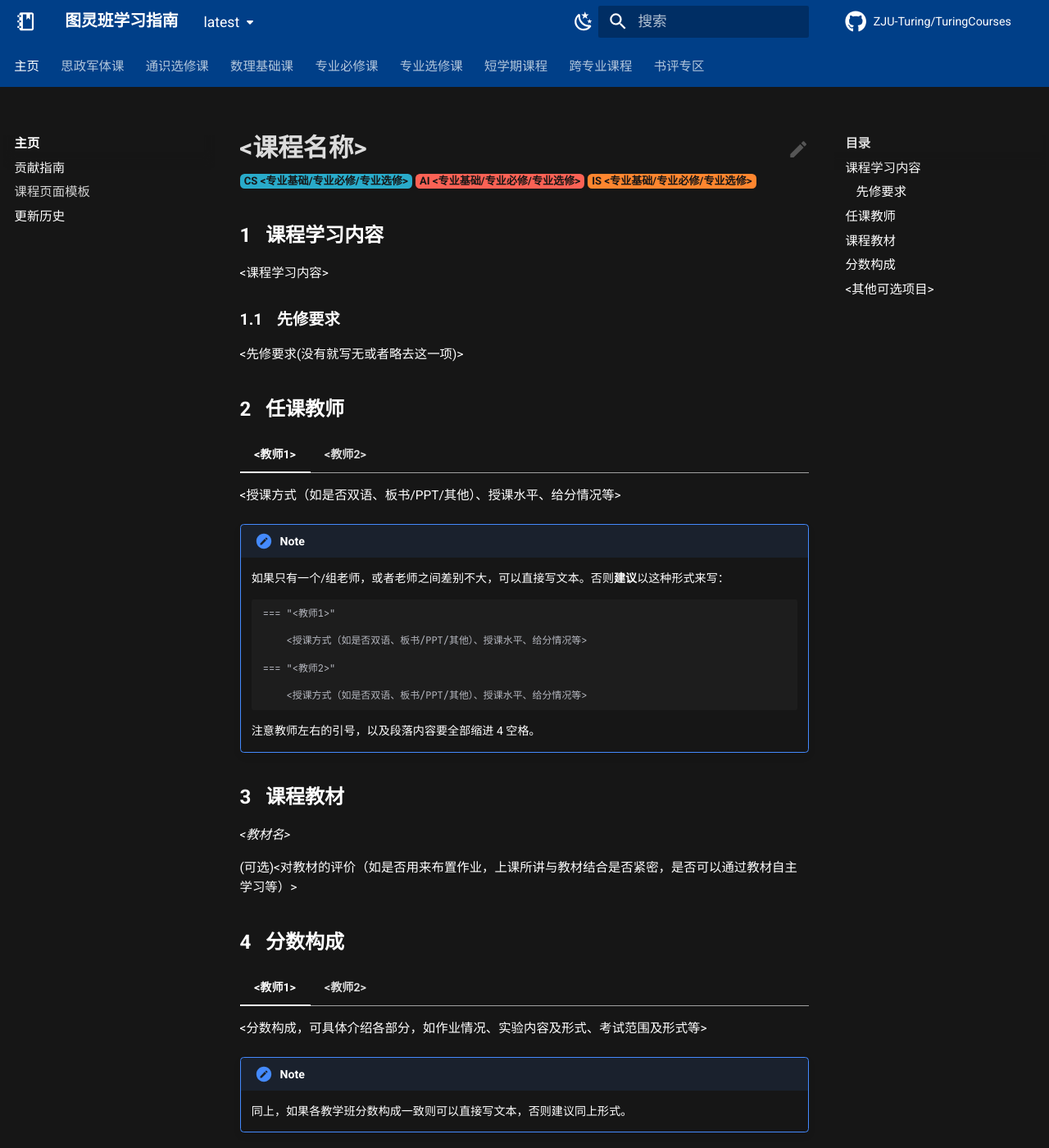
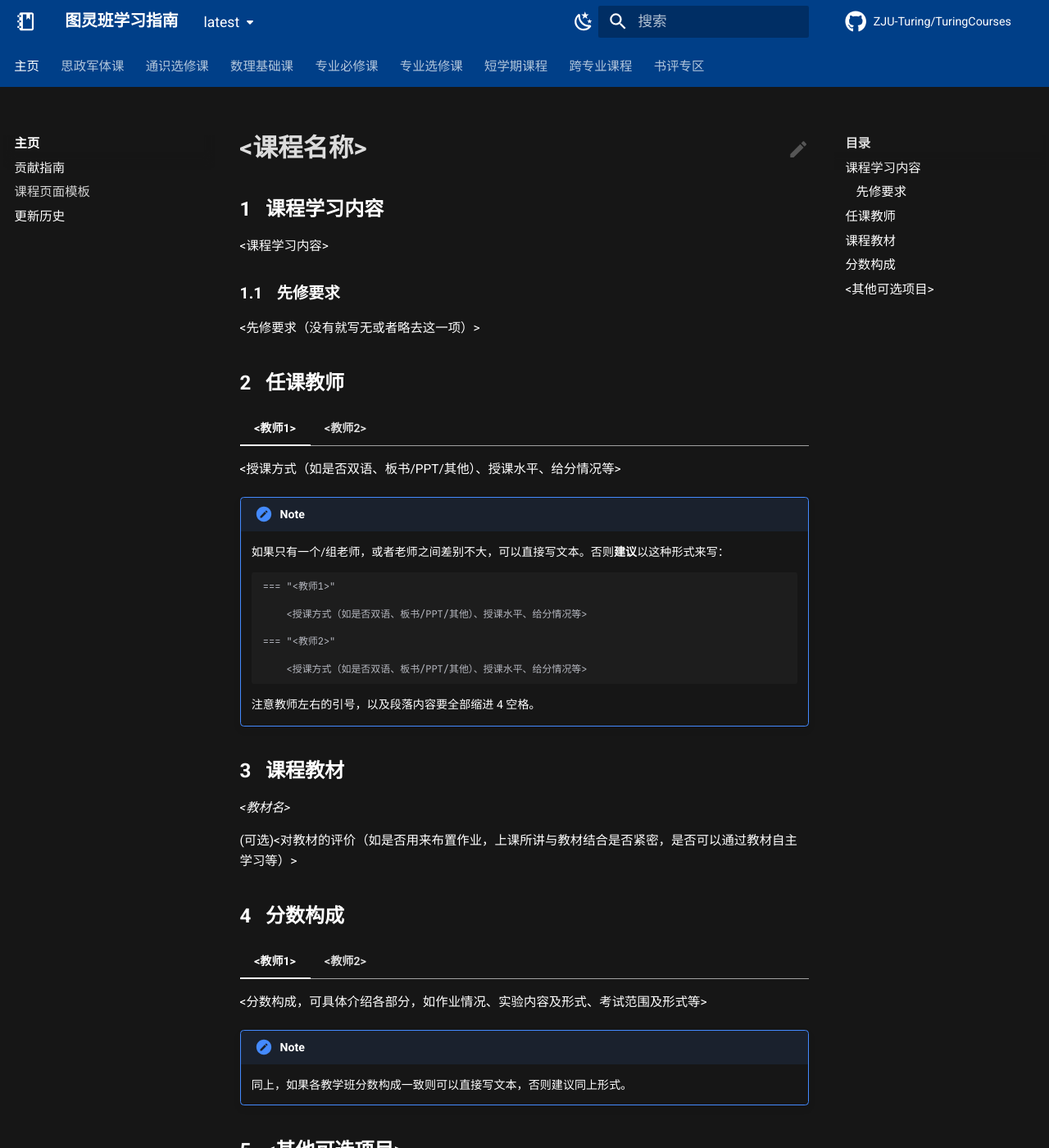
Before and after one commit to ZJU-Turing/TuringCourses, an MkDocs documentation site: the page built from docs/template.md, in a window 1280 px wide and 1400 px high. Shown: the whole window at 82% size. Built offline with MkDocs 1.6.1 and Material for MkDocs 9.7.7, drawn with Linux system fonts in a browser that asks for light colours; comment, search, counter and statistics services are not loaded; some of the changed text lies outside the part shown.

Commit message:
docs: update contributing and template

```diff
--- a/docs/template.md
+++ b/docs/template.md
@@ -1,9 +1,4 @@
 # <课程名称>
-<div class="badges">
-<span class="badge cs-badge">CS <专业基础/专业必修/专业选修></span>
-<span class="badge ai-badge">AI <专业基础/专业必修/专业选修></span>
-<span class="badge is-badge">IS <专业基础/专业必修/专业选修></span>
-</div>
 
 ## 课程学习内容
 
@@ -11,7 +6,7 @@
 
 ### 先修要求
 
-<先修要求(没有就写无或者略去这一项)>
+<先修要求（没有就写无或者略去这一项）>
 
 ## 任课教师
 
@@ -57,7 +52,7 @@
 
 ## <其他可选项目>
 
-包括 推荐书单、参考笔记、其他资源、课程学习建议、个人评论、后续课程 等，每一个占一个二级标题（`##`）
+包括：推荐书单、参考笔记、其他资源、课程学习建议、个人评论、后续课程等，每一个占一个二级标题（`##`）
 
 可以将其他文件类型的资料（尽量不要太大）上传到同一目录中，然后在页面里添加指向资料的链接（`[文字](相对路径)`）
 
```
Also changed, not shown: docs/contributing.md (+2 -4 lines).
